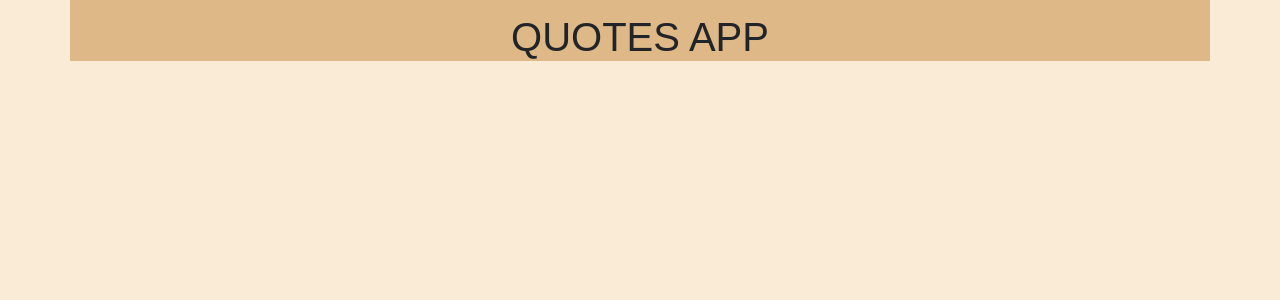
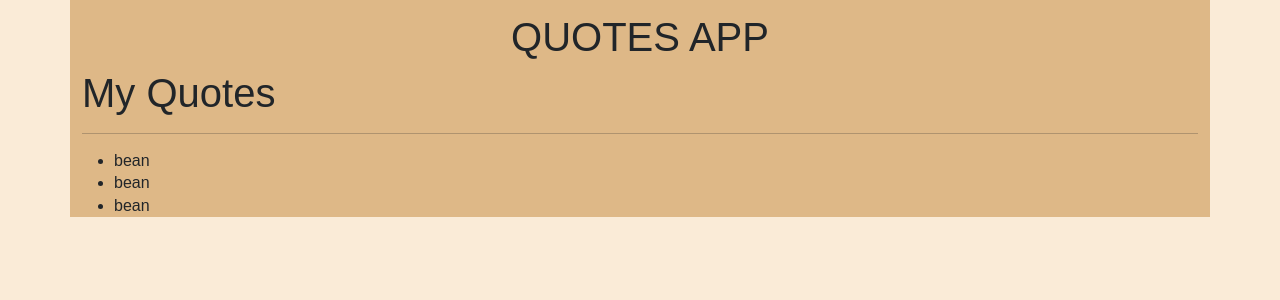
Before and after one commit to Hezron-tech/Quote-app, an Angular app: page / in a window 1280 px wide. Shown: the top 300 px of the page. Built offline with nearby package versions, Linux system fonts and the light colour scheme.

Commit message:
creating connection between app and quote componet

```diff
--- a/src/app/app.component.html
+++ b/src/app/app.component.html
@@ -3,4 +3,7 @@
 
   <h1>QUOTES APP</h1>
 
+  <app-quote></app-quote>
+
+
 </div>
--- a/src/app/quote.ts
+++ b/src/app/quote.ts
@@ -1,2 +1,7 @@
 export class Quote {
+    id!:number;
+    Author:string=""
+    genre:string=''
+    name:string=''
+
 }
--- a/src/app/quote/quote.component.html
+++ b/src/app/quote/quote.component.html
@@ -1 +1,9 @@
-<p>quote works!</p>
+<div>
+    <h1>My Quotes</h1>
+    <hr>
+    <ul>
+      <li *ngFor='let quote of quotes'>
+        {{quote.name}}
+      </li>
+    </ul>
+  </div>
--- a/src/app/quote/quote.component.ts
+++ b/src/app/quote/quote.component.ts
@@ -1,4 +1,6 @@
+import { Quote } from './../quote';
 import { Component, OnInit } from '@angular/core';
+
 
 @Component({
   selector: 'app-quote',
@@ -7,6 +9,14 @@ import { Component, OnInit } from '@angular/core';
 })
 export class QuoteComponent implements OnInit {
 
+  quotes:Quote[] =[
+      {id:1,Author:'Hezzy',genre:'love',name:'bean'},
+      {id:1,Author:'Hezzy',genre:'love',name:'bean'},
+      {id:1,Author:'Hezzy',genre:'love',name:'bean'}
+
+
+  ];
+
   constructor() { }
 
   ngOnInit(): void {
```
